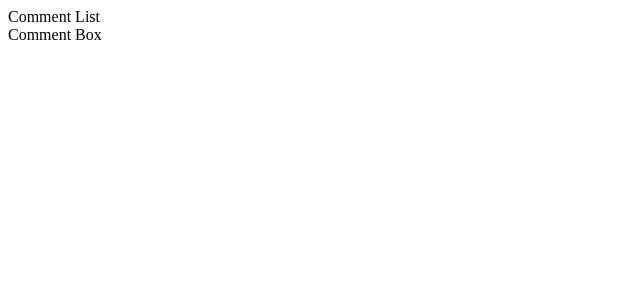
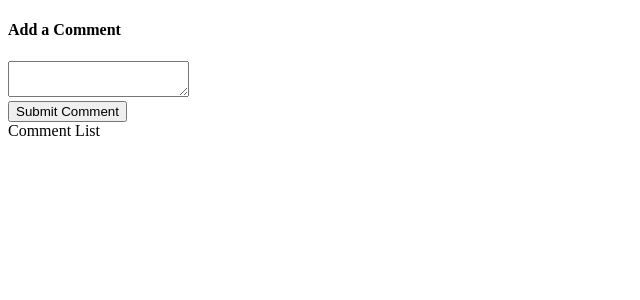
Before and after one commit to PetarDimitrov86/Modern-React-with-Redux, a React (Create React App) app in the folder 13-testing/: page / in a window 1280 px wide. Shown: the top 300 px of the page, without its empty margins (0-640 px from the left). Built offline with nearby package versions, Linux system fonts and the light colour scheme.

Commit message:
Setup tests for CommentBox with beforeEach afterEach

```diff
--- a/13-testing/src/components/CommentBox.js
+++ b/13-testing/src/components/CommentBox.js
@@ -1,9 +1,35 @@
-import React from 'react';
+import React, { Component } from 'react';
 
-export default () => {
-  return (
-    <div>
-      Comment List
-    </div>
-  );
+class CommentBox extends Component {
+  constructor(props) {
+    super(props);
+
+    this.state = { comment: '' };
+  }
+
+  handleChange = e => {
+    this.setState({ comment: e.target.value });
+  }
+
+  handleSubmit = e => {
+    e.preventDefault();
+
+    this.setState({ comment: ''} );
+  }
+
+  render() {
+    return (
+      <form onSubmit={this.handleSubmit}>
+        <h4>Add a Comment</h4>
+        <textarea
+        value={this.state.comment}
+        onChange={this.handleChange} />
+        <div>
+          <button>Submit Comment</button>
+        </div>
+      </form>
+    );
+  }
 }
+
+export default CommentBox;
--- a/13-testing/src/components/CommentList.js
+++ b/13-testing/src/components/CommentList.js
@@ -3,7 +3,7 @@ import React from 'react';
 export default () => {
   return (
     <div>
-      Comment Box
+      Comment List
     </div>
   );
 }
```
Also changed, not shown: 2 other files (tests, documents, lock files or other folders).
